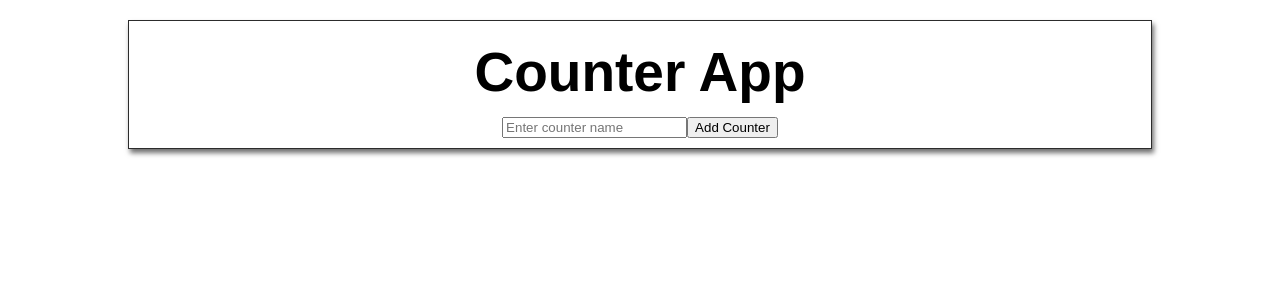
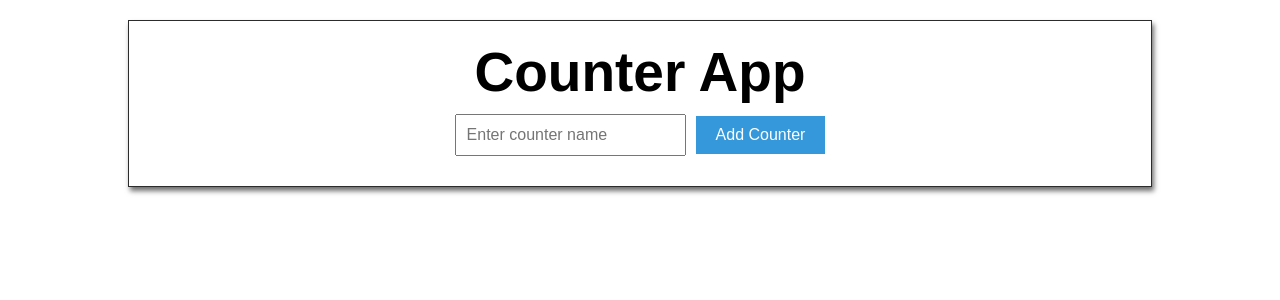
Before and after one commit to yusay1498/2.counter-app, a React (Vite) app: page / in a window 1280 px wide. Shown: the top 300 px of the page. Built offline with nearby package versions, Linux system fonts and the light colour scheme.

Commit message:
add input form style

```diff
--- a/src/assets/styles/main.scss
+++ b/src/assets/styles/main.scss
@@ -1,3 +1,4 @@
 @use "./scss/reset";
 @use "./scss/lib";
-@use "./scss/counter";
+@use "./scss/counter-app";
+@use "./scss/counter-input";
--- a/src/assets/styles/scss/_counter.scss
+++ b/src/assets/styles/scss/_counter-app.scss
@@ -1,4 +1,4 @@
-#counter {
+#counter-app {
   margin: 20px auto;
   border: .5px solid #2c2c2c;
   box-shadow: 2px 4px 5px #6f6f6f;
--- /dev/null
+++ b/src/assets/styles/scss/_counter-input.scss
@@ -0,0 +1,21 @@
+.counter-input-form {
+  display: flex;
+  justify-content: center;
+  align-items: center;
+  margin-bottom: 20px;
+}
+
+.counter-input {
+  padding: 10px;
+  font-size: 1em;
+  margin-right: 10px;
+}
+
+.counter-input-button {
+  background-color: #3498db;
+  color: white;
+  border: none;
+  padding: 10px 20px;
+  cursor: pointer;
+  font-size: 1em;
+}
--- a/src/components/CounterInput.jsx
+++ b/src/components/CounterInput.jsx
@@ -12,14 +12,15 @@ function CounterInput({ onAdd }) {
     };
 
     return (
-        <form onSubmit={handleSubmit}>
+        <form className="counter-input-form" onSubmit={handleSubmit}>
             <input
                 type="text"
                 value={name}
                 onChange={(e) => setName(e.target.value)}
                 placeholder="Enter counter name"
+                className="counter-input"
             />
-            <button type="submit">Add Counter</button>
+            <button type="submit" className="counter-input-button">Add Counter</button>
         </form>
     );
 }
--- a/src/pages/App.jsx
+++ b/src/pages/App.jsx
@@ -18,7 +18,7 @@ function App() {
 
     return (
         <div className="wrap">
-            <section id="counter">
+            <section id="counter-app">
                 <h1 className="title">Counter App</h1>
                 <CounterInput onAdd={addCounter} />
                 <CounterList counters={counters} onCounterUpdate={updateCounter} />
```
